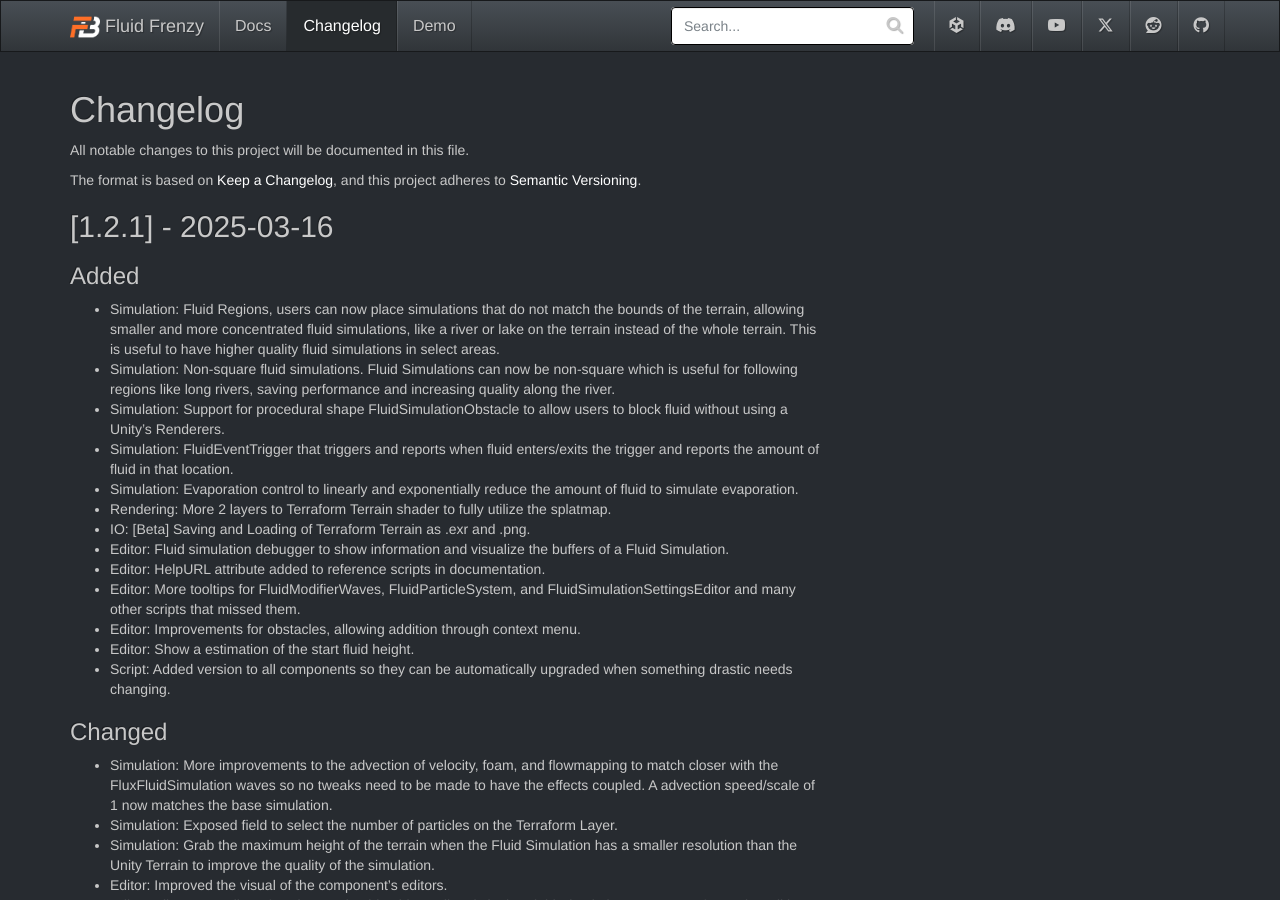
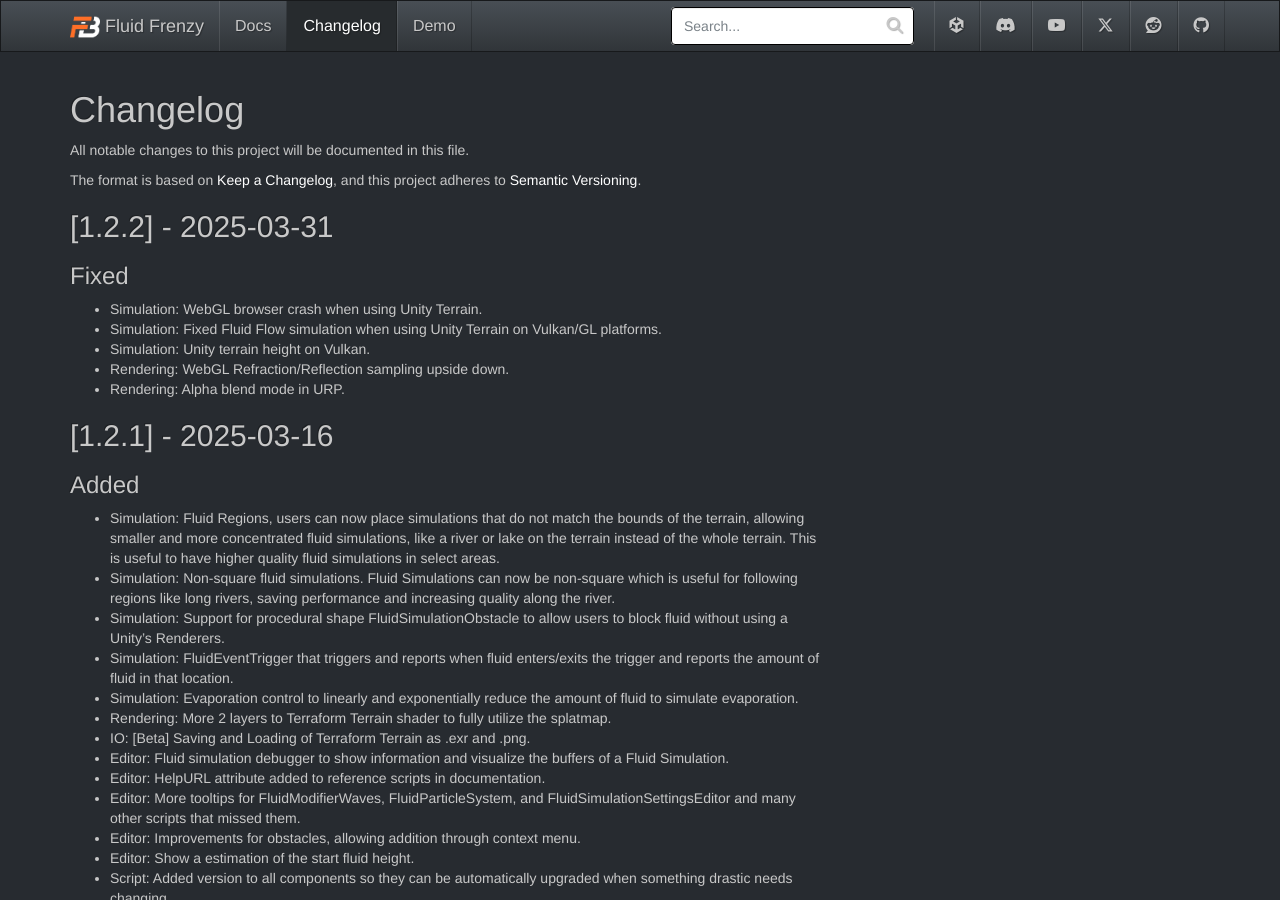
Before and after one commit to FrenzyByte/fluidfrenzy, a Jekyll site: the page built from _changelog/index.md, in a window 1280 px wide and 900 px high. Built offline with Jekyll 4.4.1, drawn with Linux system fonts in a browser that asks for light colours.

Commit message:
v1.2.2 changelog

```diff
--- a/_changelog/index.md
+++ b/_changelog/index.md
@@ -9,6 +9,15 @@ All notable changes to this project will be documented in this file.
 
 The format is based on [Keep a Changelog](https://keepachangelog.com/en/1.1.0/),
 and this project adheres to [Semantic Versioning](https://semver.org/spec/v2.0.0.html).
+
+## [1.2.2] - 2025-03-31
+
+### Fixed
+- Simulation: WebGL browser crash when using Unity Terrain.
+- Simulation: Fixed Fluid Flow simulation when using Unity Terrain on Vulkan/GL platforms.
+- Simulation: Unity terrain height on Vulkan.
+- Rendering: WebGL Refraction/Reflection sampling upside down.
+- Rendering: Alpha blend mode in URP.
 
 ## [1.2.1] - 2025-03-16
 
```
